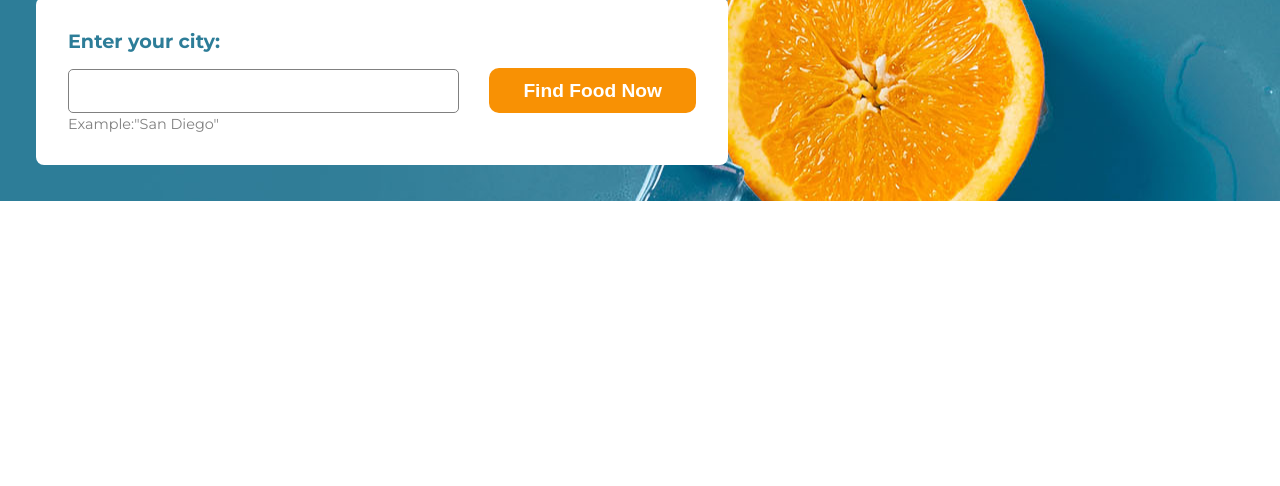
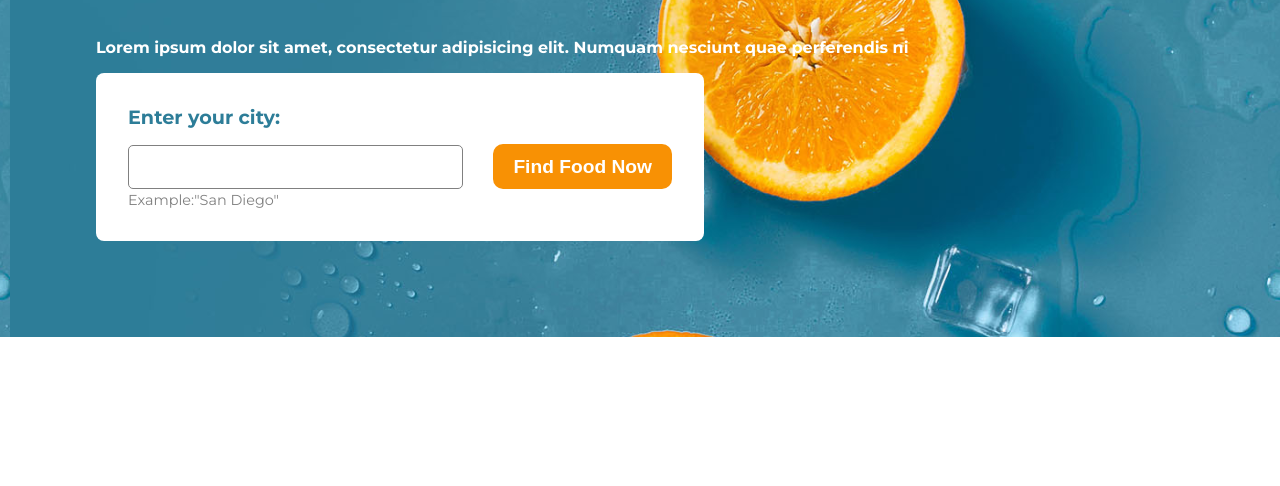
Before and after one commit to mohamadoudou/healthy-food, a plain HTML site: page index.html in a window 1280 px wide. Shown: the part 314-800 px from the top of the page. Drawn offline with Linux system fonts and the light colour scheme.

Commit message:
add background cover

```diff
--- a/css/main.css
+++ b/css/main.css
@@ -7,6 +7,7 @@ body{
 
 .hero{
     background: url('/images/bg.jpg');
+    background-size: cover;
     text-align: center;
     padding:0.75rem;
 }
@@ -82,14 +83,17 @@ input[type="button"]{
 }
 
 @media (min-width:730px){
-
+    .hero{
+        text-align: left;
+        padding:2rem;
+    }
     form{
      display: flex;
      justify-content:space-around;
      align-items: center;
      border-radius: 8px;
      width:65%;
-     margin: 1.5rem;
+     margin: 0rem;
      padding-bottom: 0rem;
 
     }
@@ -113,7 +117,10 @@ input[type="button"]{
     }
 }
 @media (min-width:1275px){
-
+    .hero{
+        background-position: 10px -5px;
+        padding:6rem;
+    }
     form{
      width:50%;
     }
```
